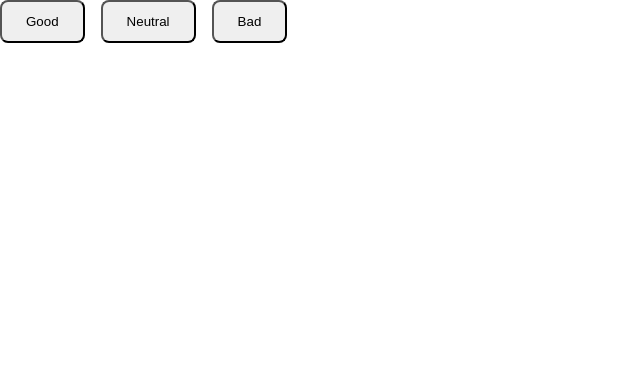
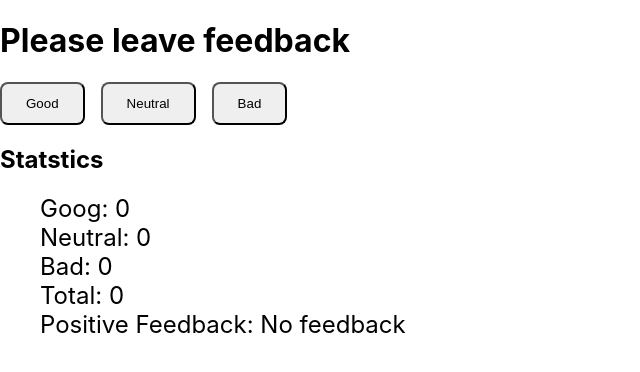
Before and after one commit to olehpetrovasyliev/goit-react-hw-02-feedback, a React (Create React App) app: page / in a window 1280 px wide. Shown: the top 372 px of the page, without its empty margins (0-640 px from the left). Built offline with nearby package versions, Linux system fonts and the light colour scheme.

Commit message:
task 1 steps 1-2

```diff
--- a/src/components/App.jsx
+++ b/src/components/App.jsx
@@ -1,5 +1,10 @@
-import { FeedbackBtns } from './FeedbackBtns/FeedbackBtns';
+import { Feedback } from './Feedback/Feedback';
 
 export const App = () => {
-  return <FeedbackBtns />;
+  return (
+    <>
+      <h1>Please leave feedback</h1>
+      <Feedback />
+    </>
+  );
 };
--- /dev/null
+++ b/src/components/Feedback/Feedback.jsx
@@ -0,0 +1,88 @@
+import React, { Component } from 'react';
+import {
+  FlexWrapper,
+  StatsInfoItem,
+  StatsInfoList,
+  StyledButton,
+} from './Feedback.styled';
+
+export class Feedback extends Component {
+  state = {
+    good: 0,
+    neutral: 0,
+    bad: 0,
+  };
+  total = this.state.good + this.state.bad + this.state.neutral;
+  leaveGoodReview = () => {
+    this.setState(prevState => ({
+      good: prevState.good + 1,
+    }));
+    this.total += 1;
+  };
+  leaveNeutralReview = () => {
+    this.setState(prevState => ({
+      neutral: prevState.neutral + 1,
+    }));
+    this.total += 1;
+  };
+  leaveBadReview = () => {
+    this.setState(prevState => ({
+      bad: prevState.bad + 1,
+    }));
+    this.total += 1;
+  };
+
+  render() {
+    return (
+      <>
+        <FlexWrapper key={crypto.randomUUID()}>
+          <StyledButton
+            key={crypto.randomUUID()}
+            onClick={() => {
+              this.leaveGoodReview();
+            }}
+          >
+            Good
+          </StyledButton>
+          <StyledButton
+            key={crypto.randomUUID()}
+            onClick={() => {
+              this.leaveNeutralReview();
+            }}
+          >
+            Neutral
+          </StyledButton>
+          <StyledButton
+            key={crypto.randomUUID()}
+            onClick={() => {
+              this.leaveBadReview();
+            }}
+          >
+            Bad
+          </StyledButton>
+        </FlexWrapper>
+        <h2>Statstics</h2>
+        <StatsInfoList key={crypto.randomUUID()}>
+          <StatsInfoItem key={crypto.randomUUID()}>
+            Goog: {this.state.good}
+          </StatsInfoItem>
+          <StatsInfoItem key={crypto.randomUUID()}>
+            Neutral: {this.state.neutral}
+          </StatsInfoItem>
+          <StatsInfoItem key={crypto.randomUUID()}>
+            Bad: {this.state.bad}
+          </StatsInfoItem>
+          <StatsInfoItem key={crypto.randomUUID()}>
+            Total: {this.state.good + this.state.neutral + this.state.bad}
+          </StatsInfoItem>
+          <StatsInfoItem key={crypto.randomUUID()}>
+            Positive Feedback:
+            {this.total !== 0
+              ? ' ' + ((this.state.good / this.total) * 100).toFixed(0) + ' %'
+              : ' No feedback'}
+          </StatsInfoItem>
+        </StatsInfoList>
+      </>
+    );
+  }
+}
--- /dev/null
+++ b/src/components/Feedback/Feedback.styled.jsx
@@ -0,0 +1,30 @@
+import styled from 'styled-components';
+
+export const StyledButton = styled.button`
+  padding: 12px 24px;
+  border-radius: 8px;
+  display: flex;
+  align-items: center;
+  justify-content: center;
+  cursor: pointer;
+  transition-duration: 500ms;
+  @media (hover: hover) {
+    &:hover {
+      background-color: #1228ba;
+      color: #fff;
+    }
+  }
+`;
+
+export const FlexWrapper = styled.div`
+  display: flex;
+  gap: 16px;
+`;
+
+export const StatsInfoList = styled.ul`
+  list-style: none;
+`;
+
+export const StatsInfoItem = styled.li`
+  font-size: 24px;
+`;
--- a/src/components/FeedbackBtns/FeedbackBtns.jsx
+++ /dev/null
@@ -1,56 +0,0 @@
-import React, { Component } from 'react';
-import { FlexWrapper, StyledButton } from './FeedbackBtns.styled';
-
-export class FeedbackBtns extends Component {
-  state = {
-    good: 0,
-    neutral: 0,
-    bad: 0,
-  };
-  leaveGoodReview = () => {
-    this.setState({ good: this.state.good + 1 });
-  };
-  leaveNeutralReview = () => {
-    this.setState({ neutral: this.state.neutral + 1 });
-  };
-  leaveBadReview = () => {
-    this.setState({ bad: this.state.bad + 1 });
-  };
-
-  render() {
-    return (
-      <FlexWrapper>
-        <StyledButton
-          onClick={() => {
-            this.leaveGoodReview();
-            setTimeout(() => {
-              console.log(this.state.good);
-            }, 0);
-          }}
-        >
-          Good
-        </StyledButton>
-        <StyledButton
-          onClick={() => {
-            this.leaveNeutralReview();
-            setTimeout(() => {
-              console.log(this.state.neutral);
-            }, 0);
-          }}
-        >
-          Neutral
-        </StyledButton>
-        <StyledButton
-          onClick={() => {
-            this.leaveBadReview();
-            setTimeout(() => {
-              console.log(this.state.bad);
-            }, 0);
-          }}
-        >
-          Bad
-        </StyledButton>
-      </FlexWrapper>
-    );
-  }
-}
--- a/src/components/FeedbackBtns/FeedbackBtns.styled.jsx
+++ /dev/null
@@ -1,14 +0,0 @@
-import styled from 'styled-components';
-
-export const StyledButton = styled.button`
-  padding: 12px 24px;
-  border-radius: 8px;
-  display: flex;
-  align-items: center;
-  justify-content: center;
-`;
-
-export const FlexWrapper = styled.div`
-  display: flex;
-  gap: 16px;
-`;
```
Also changed, not shown: src/components/Statistics/Statistics.jsx (deleted).
